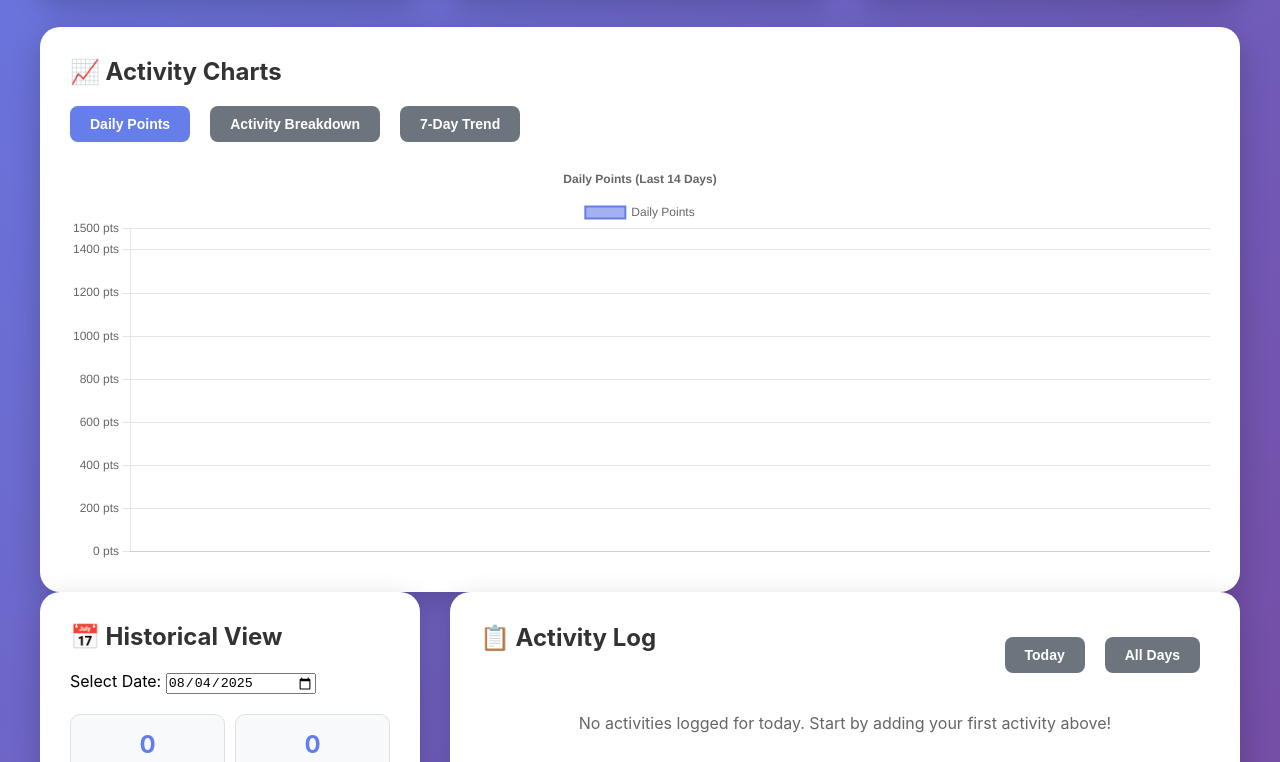
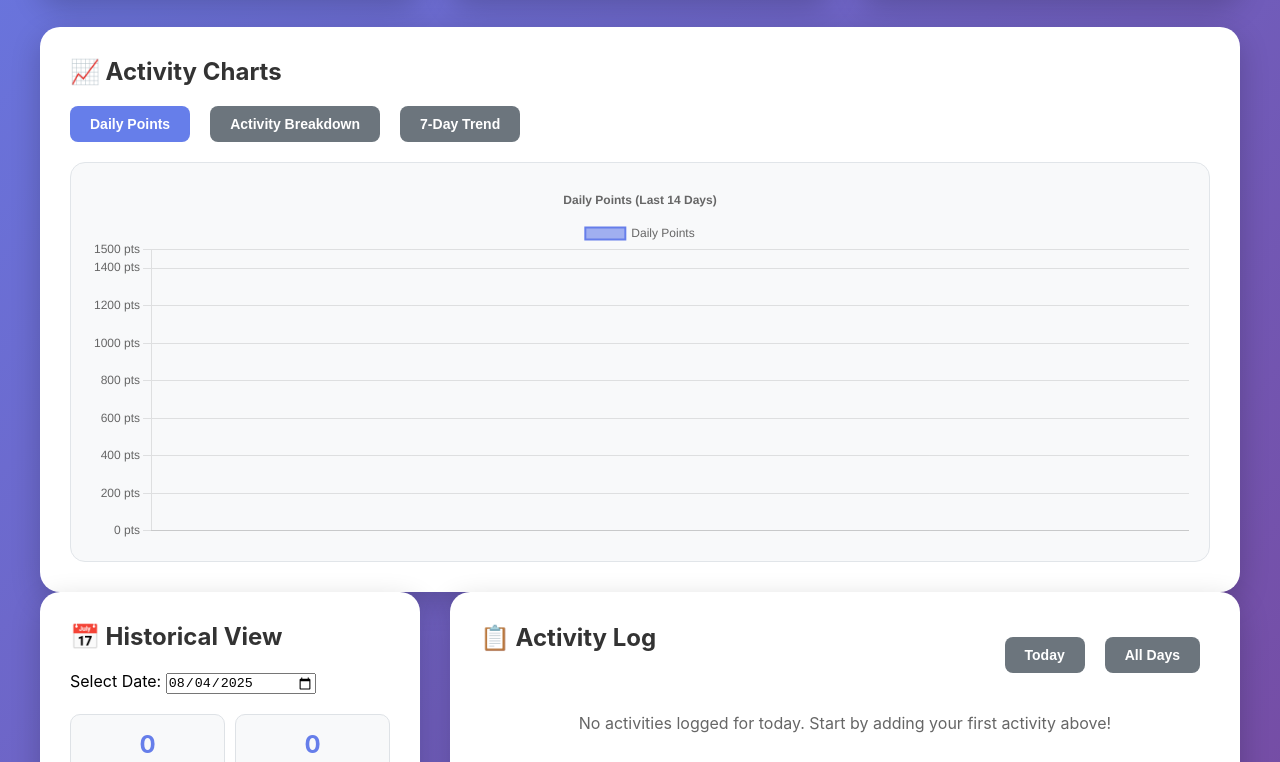
Before and after one commit to samcarlen/august-fitness-challenge.github.io, a plain HTML site: page index.html in a window 1280 px wide. Shown: the part 544-1306 px from the top of the page. Drawn offline with nearby package versions, Linux system fonts and the light colour scheme.

Commit message:
Update index.html

```diff
--- a/index.html
+++ b/index.html
@@ -369,7 +369,7 @@
                 <button class="btn-secondary" onclick="showChart('activity')" id="activityChartBtn">Activity Breakdown</button>
                 <button class="btn-secondary" onclick="showChart('trend')" id="trendChartBtn">7-Day Trend</button>
             </div>
-            <div id="chartContainer" style="margin-top: 20px; height: 400px;">
+            <div id="chartContainer" style="margin-top: 20px; height: 400px; padding: 20px; background: #f8f9fa; border-radius: 15px; border: 1px solid #e1e5e9;">
                 <canvas id="activityChart"></canvas>
             </div>
         </div>
```
